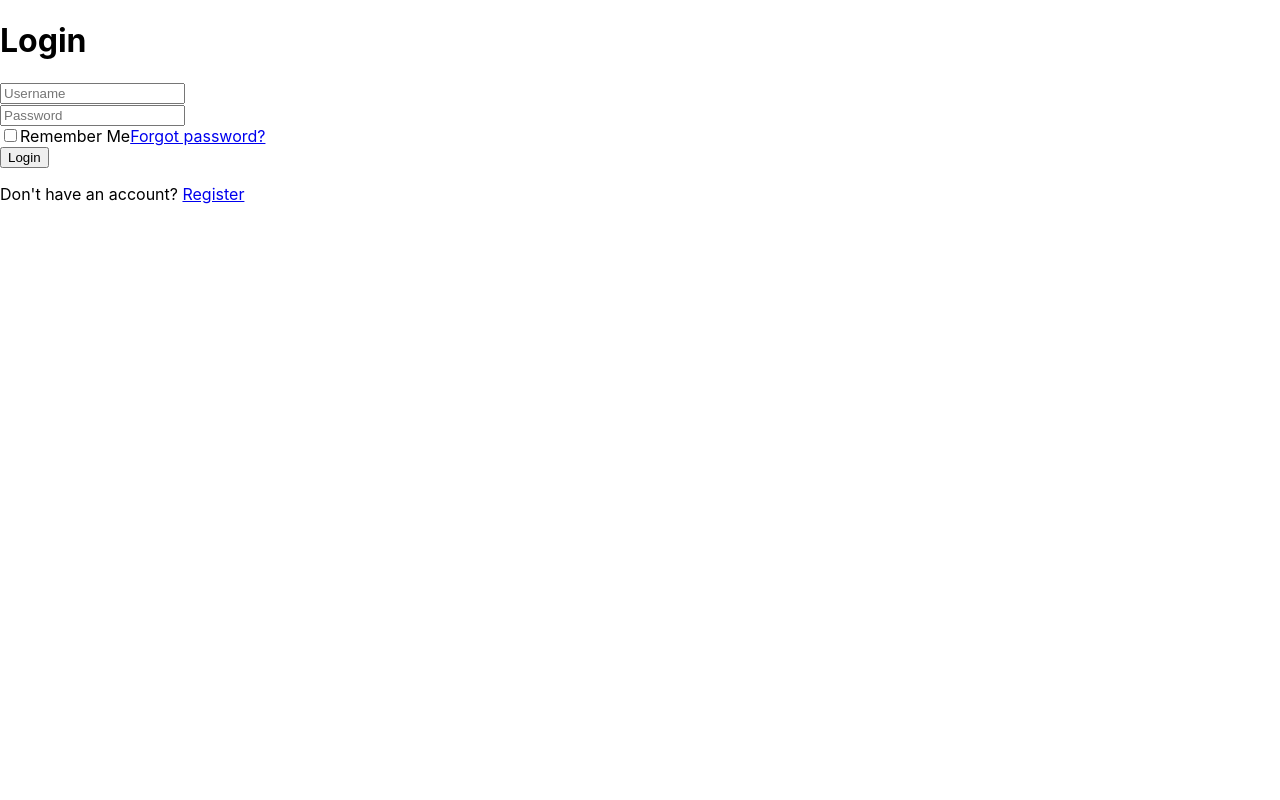
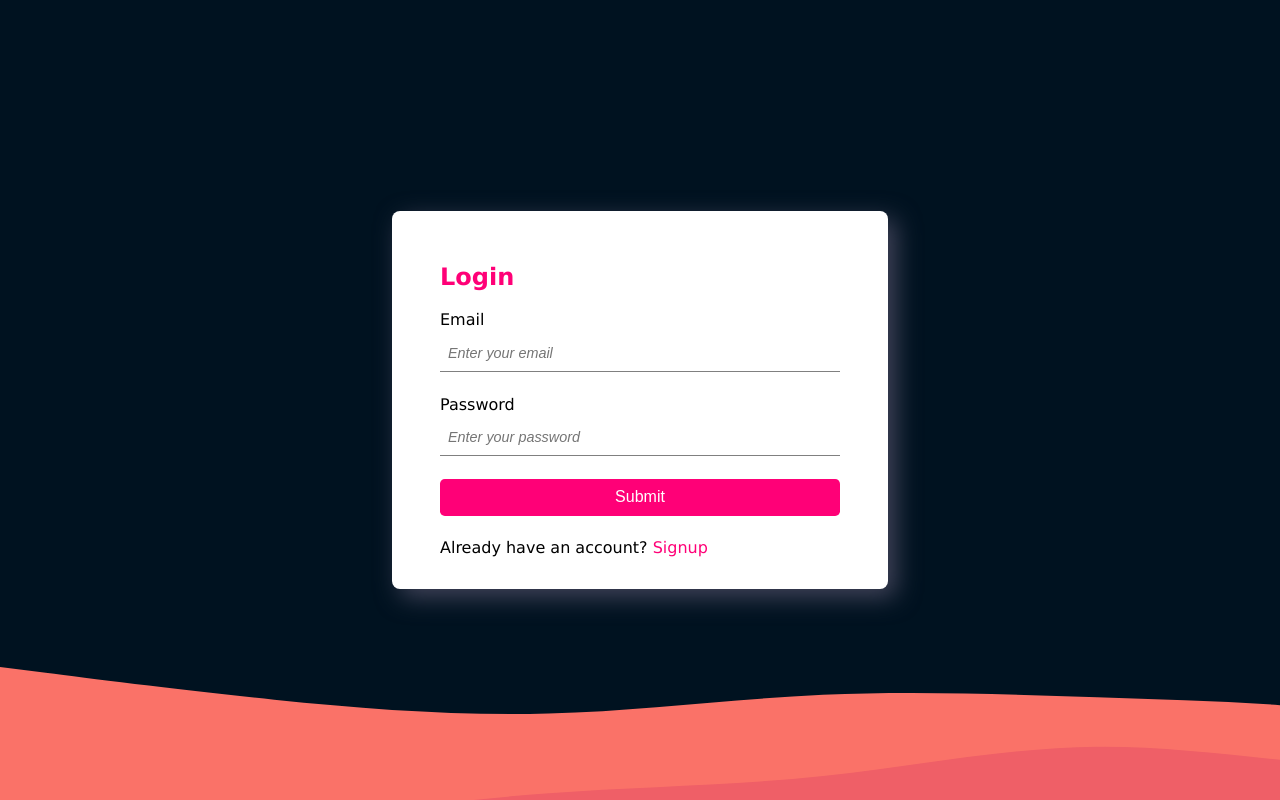
Before and after one commit to SurreySideProjects/LinkUp, a React (Create React App) app in the folder client/: page /login in a window 1280 px wide. Built offline with nearby package versions, Linux system fonts and the light colour scheme.

Commit message:
added login

```diff
--- a/client/src/App.js
+++ b/client/src/App.js
@@ -17,10 +17,10 @@ const App = () => {
         navigate("/login");
       }
       else {
+      console.log("token", cookies.token)
       await axios.get(
         "http://localhost:5000/api/v1/user",
-        {},
-        { withCredentials: true, headers: { Authorization : `Bearer ${cookies.token}`} }
+        { withCredentials: true, headers: { 'Authorization': `Bearer ${cookies.token}`} }
       ).then(response => {
         const { user } = response;
         setUsername(user);
@@ -29,7 +29,7 @@ const App = () => {
           });
       })
       .catch(error => {
-        console.log("Please login again!")
+        console.log("Please login again!", error)
         return removeCookie("token"), navigate("/login");
       });
     }
--- a/client/src/components/Login/Login.css
+++ b/client/src/components/Login/Login.css
@@ -0,0 +1,108 @@
+
+.login{
+    position:fixed;
+    display: flex;
+    justify-content: center;
+    align-items: center;
+    width: 100%;
+    height: 100%;
+    background-image: url('../../../public/background.svg');
+    background-repeat: no-repeat;
+}
+.form_container {
+  font-family: Verdana, Geneva, Tahoma, sans-serif;
+  background-color: rgba(255, 255, 255, 1);
+  padding: 2rem 3rem;
+  border-radius: 0.5rem;
+  width: 100%;
+  max-width: 400px;
+  box-shadow: 8px 8px 24px 0px rgba(66, 68, 90, 1);
+}
+
+.form_container > h2 {
+  color: rgb(255, 0, 119);
+}
+
+.form_container > form {
+  display: flex;
+  flex-direction: column;
+  gap: 1.4rem;
+}
+
+.form_container div {
+  display: flex;
+  flex-direction: column;
+  gap: 0.3rem;
+}
+
+.form_container input {
+  border: none;
+  padding: 0.5rem;
+  border-bottom: 1px solid gray;
+  font-size: 1.1rem;
+  outline: none;
+}
+
+.form_container input::placeholder {
+  font-size: 0.9rem;
+  font-style: italic;
+}
+
+.form_container button {
+  background-color: rgb(255, 0, 119);
+  color: #fff;
+  border: none;
+  padding: 0.6rem;
+  font-size: 1rem;
+  cursor: pointer;
+  border-radius: 0.3rem;
+}
+
+span a {
+  text-decoration: none;
+  color: rgb(255, 0, 119);
+}
+
+.home_page {
+  height: 100vh;
+  width: 100vw;
+  background: #000;
+  color: white;
+  display: flex;
+  justify-content: center;
+  align-items: center;
+  text-transform: uppercase;
+  font-size: 3rem;
+  flex-direction: column;
+  gap: 1rem;
+}
+
+.home_page span {
+  color: rgb(255, 0, 119);
+}
+
+.home_page button {
+  background-color: rgb(27, 73, 83);
+  color: #fff;
+  cursor: pointer;
+  padding: 1rem 3rem;
+  font-size: 2rem;
+  border-radius: 2rem;
+  transition: ease-in 0.3s;
+  border: none;
+}
+
+.home_page button:hover {
+  background-color: rgb(255, 0, 119);
+}
+
+
+@media only screen and (max-width: 1200px){
+  .home_page{
+    font-size: 1.5rem;
+  }
+  .home_page button {
+    padding: 0.6rem 1rem;
+    font-size: 1.5rem;
+  }
+}
--- a/client/src/components/Login/Login.js
+++ b/client/src/components/Login/Login.js
@@ -1,27 +1,101 @@
-import React from 'react'
+import React, { useState } from "react";
+import { Link, useNavigate } from "react-router-dom";
+import axios from "axios";
+import { useCookies } from "react-cookie";
+import { ToastContainer, toast } from "react-toastify";
+import './Login.css';
 
-function Login() {
+const Login = () => {
+  const navigate = useNavigate();
+  const [token, setToken] = useCookies(['token']);
+  const [inputValue, setInputValue] = useState({
+    username: "",
+    password: "",
+  });
+  const { username, password } = inputValue;
+  const handleOnChange = (e) => {
+    const { name, value } = e.target;
+    setInputValue({
+      ...inputValue,
+      [name]: value,
+    });
+  };
+
+  const handleError = (err) =>
+    toast.error(err, {
+      position: "bottom-left",
+    });
+  const handleSuccess = (msg) =>
+    toast.success(msg, {
+      position: "bottom-left",
+    });
+
+  const handleSubmit = async (e) => {
+    e.preventDefault();
+    try {
+      await axios.post(
+        "http://localhost:5000/api/v1/login",
+        {
+          ...inputValue,
+        },
+        { withCredentials: true }
+      ).then(response => {
+        setToken('token', response.data.access_token)
+        console.log("logged in", response.data.access_token)
+        const message = "Login successful!";
+        handleSuccess(message);
+        setTimeout(() => {
+          navigate("/");
+        }, 1000);
+      })
+      .catch(error => {
+        console.log("wrong password")
+        handleError(error);
+      });
+    } catch (error) {
+      console.log(error);
+    }
+    setInputValue({
+      ...inputValue,
+      username: "",
+      password: "",
+    });
+  };
+
   return (
-    <div className='wrapper'>
-        <form action=''>
-            <h1>Login</h1>
-            <div className='input-box'>
-                <input type='text' placeholder='Username' required />
+    <div className="login">
+        <div className="form_container">
+        <h2>Login</h2>
+        <form onSubmit={handleSubmit}>
+            <div>
+            <label htmlFor="username">Email</label>
+            <input
+                type="username"
+                name="username"
+                value={username}
+                placeholder="Enter your email"
+                onChange={handleOnChange}
+            />
             </div>
-            <div className="input-box">
-                <input type="text" placeholder='Password' required/>
+            <div>
+            <label htmlFor="password">Password</label>
+            <input
+                type="password"
+                name="password"
+                value={password}
+                placeholder="Enter your password"
+                onChange={handleOnChange}
+            />
             </div>
-            <div className="remember-forgot">
-                <label><input type="checkbox" />Remember Me</label>
-                <a href="/#">Forgot password?</a>
-            </div>
-            <button type='submit'>Login</button>
-            <div className="register-link">
-                <p>Don't have an account? <a href="/#">Register</a></p>
-            </div>
+            <button type="submit">Submit</button>
+            <span>
+            Already have an account? <Link to={"/signup"}>Signup</Link>
+            </span>
         </form>
+        <ToastContainer />
+        </div>
     </div>
-  )
-}
+  );
+};
 
-export default Login
+export default Login;
--- a/client/src/index.js
+++ b/client/src/index.js
@@ -12,6 +12,7 @@ root.render(
     <Routes>
         <Route path="/" element={<App />}/>
         <Route path="/login" element={<Login />}/>
+        <Route path="/register" element={<Login />}/>
         <Route path="*" element={<NoPage />} />
     </Routes>
   </BrowserRouter>
```
Also changed, not shown: client/public/background.svg (added), 1 other file (tests, documents, lock files or other folders).
